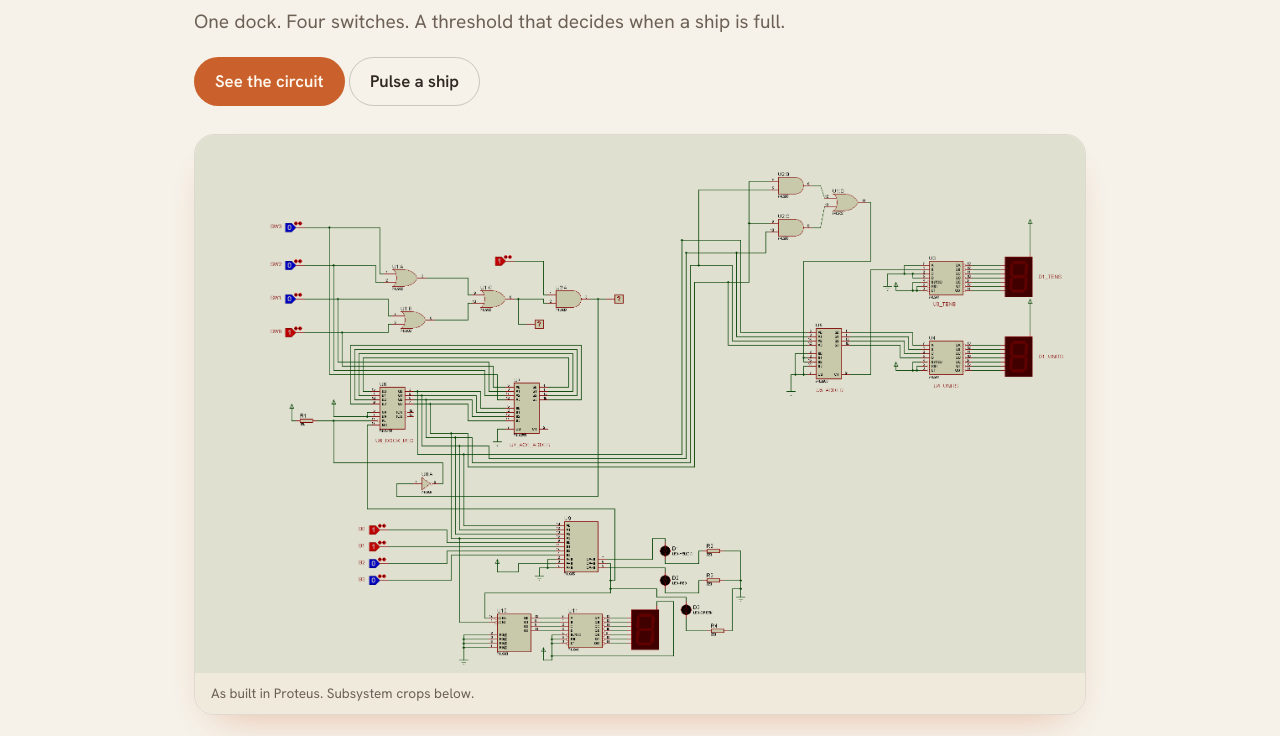
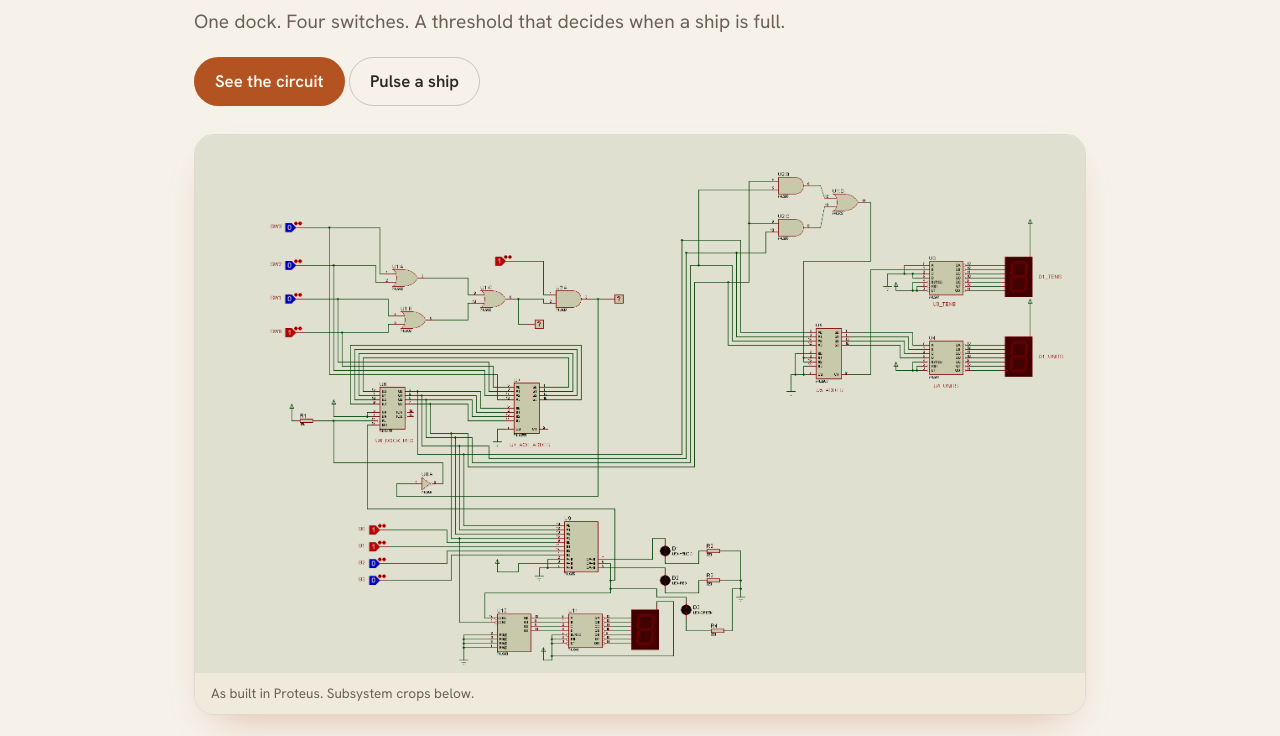
Before and after one commit to HyperZx2O/ship-cargo-loading-system, a plain HTML site: page story/index.html in a window 1280 px wide. Shown: the part 325-1061 px from the top of the page. Drawn offline with Linux system fonts and the light colour scheme.

Commit message:
Story: darken accent for AA, favicon H to S

```diff
--- a/story/index.html
+++ b/story/index.html
@@ -17,7 +17,7 @@
 <link rel="preconnect" href="https://fonts.gstatic.com" crossorigin>
 <link href="https://fonts.googleapis.com/css2?family=Fraunces:ital,opsz,wght@0,9..144,500;0,9..144,600;1,9..144,500&family=Hanken+Grotesk:wght@400;500;600;700&display=swap" rel="stylesheet">
 <style>
-:root{--bg:hsl(44 38% 94%);--bg-surface:hsl(44 36% 90%);--text:hsl(28 18% 16%);--text-dim:hsl(28 12% 38%);--muted:hsl(30 14% 72%);--accent:hsl(20 65% 48%);--accent-dim:hsl(20 50% 38%);--accent-soft:hsl(20 70% 88%);--py:clamp(72px,10vw,128px);--px:clamp(20px,5vw,64px)}
+:root{--bg:hsl(44 38% 94%);--bg-surface:hsl(44 36% 90%);--text:hsl(28 18% 16%);--text-dim:hsl(28 12% 38%);--muted:hsl(30 14% 72%);--accent:hsl(20 68% 42%);--accent-dim:hsl(20 52% 34%);--accent-soft:hsl(20 70% 88%);--py:clamp(72px,10vw,128px);--px:clamp(20px,5vw,64px)}
 :root[data-theme="dark"]{--bg:hsl(28 12% 10%);--bg-surface:hsl(28 12% 14%);--text:hsl(40 30% 88%);--text-dim:hsl(36 16% 66%);--muted:hsl(28 10% 32%);--accent:hsl(20 72% 62%);--accent-dim:hsl(20 60% 52%);--accent-soft:hsl(20 45% 22%)}
 html{scrollbar-width:thin;scrollbar-color:var(--accent-dim) var(--bg)}
 html::-webkit-scrollbar{width:8px}html::-webkit-scrollbar-track{background:var(--bg)}html::-webkit-scrollbar-thumb{background:var(--accent-dim);border-radius:8px}html::-webkit-scrollbar-thumb:hover{background:var(--accent)}
```
